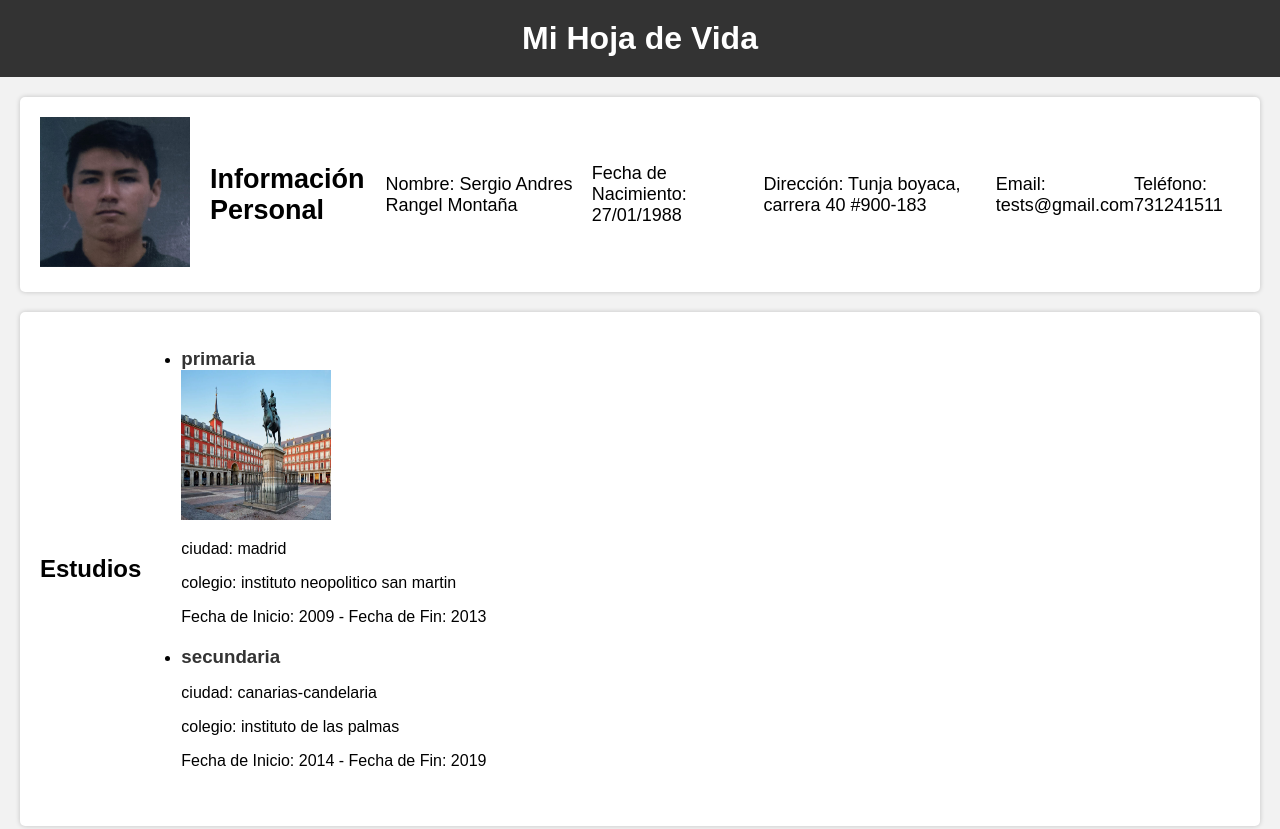
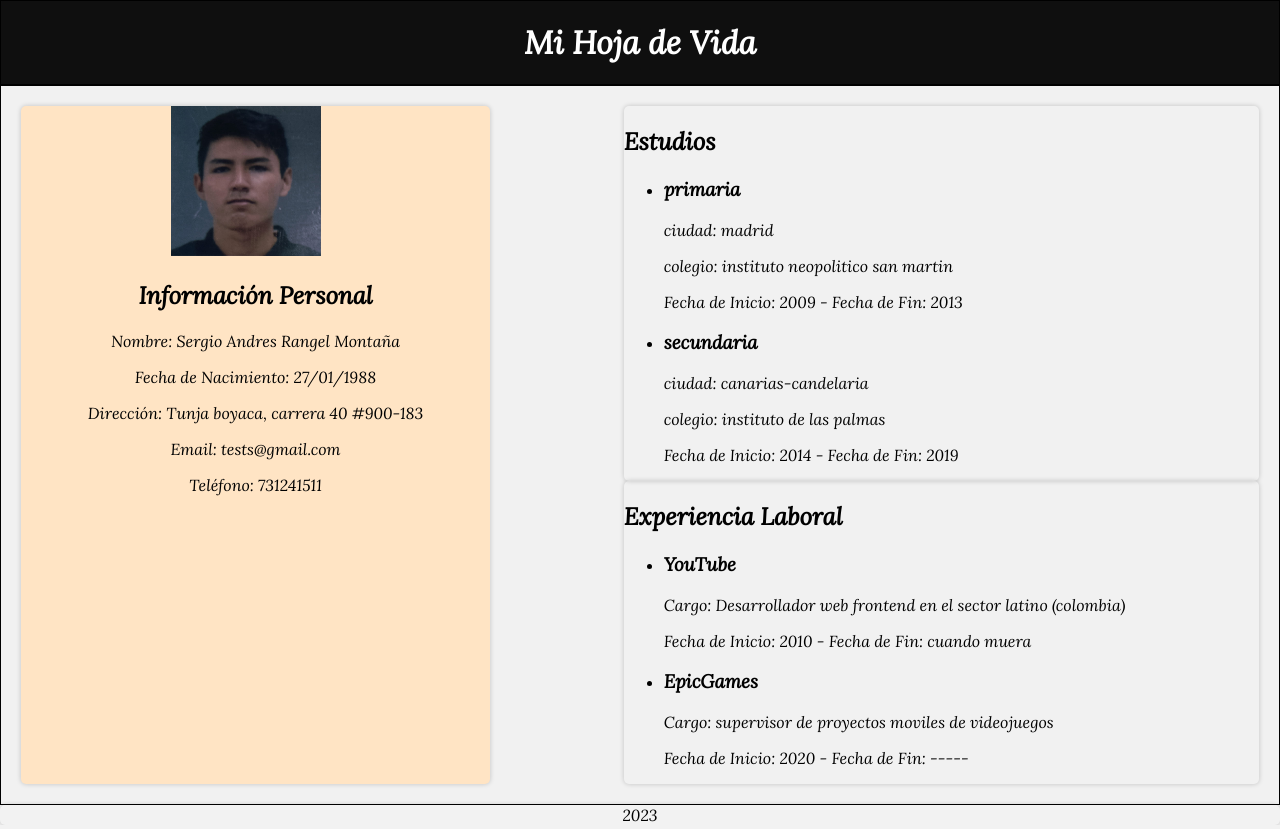
Before and after one commit to 231273214/Hoja-de-vida, a plain HTML site: page index.html in a window 1280 px wide. Shown: the top 829 px of the page. Drawn offline with Linux system fonts and the light colour scheme.

Commit message:
Segundo commit se realizaron cambios a las fuentes de las letras y el orden de las cajas  git

```diff
--- a/CSS/index.css
+++ b/CSS/index.css
@@ -3,46 +3,83 @@
     margin: 0;
     padding: 0;
     background-color: #f2f2f2;
+    font-family: 'Lora', serif;
 }
 
 .cabecera{
-    background-color: #333;
+    border: 1px solid black;
+    background: #0f0f0f;
+    padding: 20px;
     color: white;
     text-align: center;
-    padding: 20px 0;
+    font-family: 'Lora', serif;
 }
 
 h1 {
-    margin: 0;
+    margin: 1px;
 }
-.imagen_perfil{
-margin-right: 20px;
-}
-.imagen_perfil2 {
-    flex: ;
-    margin-right: 10px;
+.flex-container{
+    border: 1px solid black;
+    background: #f1f1f1;
+    padding: 20px;
+    display: flex;
+    flex-direction: column;
+    display: grid;
+    grid-template-areas:
+    'cj1 . cj2'
+    'cj1 . cj3' ;
 }
 
-section {
+.caja{
+    border: 1px solid rgb(70, 69, 69);
     background-color: white;
-    margin: 20px;
-    padding: 20px;
+    color: black;
+    font-family: 'Lora', serif;
+    font-weight: bold;
     border-radius: 5px;
     box-shadow: 0 0 5px rgba(0, 0, 0, 0.2);
     display: flex;
     align-items: center;
+    margin: 20px;
+}
+.caja1{
+    border-radius: 5px;
+    box-shadow: 0 0 5px rgba(0, 0, 0, 0.2);
+    font-family: 'Lora', serif;
+    text-align: center;
+    background-color: bisque;
+    grid-area: cj1;
+}
+.caja2{
+    border-radius: 5px;
+    box-shadow: 0 0 5px rgba(0, 0, 0, 0.2);
+    font-family: 'Lora', serif;
+    grid-area: cj2;
+}
+.caja3{
+    border-radius: 5px;
+    box-shadow: 0 0 5px rgba(0, 0, 0, 0.2);
+    font-family: 'Lora', serif;
+    grid-area: cj3;
+}
+.footer{
+    border-radius: 5px;
+    box-shadow: 0 0 5px rgba(0, 0, 0, 0.2);
+    text-align-last: center;
 }
 
-
-#informacion-personal {
+.imagen_perfil{
+    margin-right: 20px;
+}
+#caja {
     font-size: 18px;
 }
 
-#experiencia-laboral li {
+#caja li {
     margin-bottom: 20px;
 }
 
-#experiencia-laboral h3 {
+#caja h3 {
     margin: 0;
     color: #333;
 }
--- a/index.html
+++ b/index.html
@@ -4,13 +4,17 @@
         <meta charset="UTF-8">
         <meta name="viewport" content="width=device-width, initial-scale=1.0">
         <link rel="stylesheet" href="CSS/index.css">
+        <link rel="preconnect" href="https://fonts.googleapis.com">
+        <link rel="preconnect" href="https://fonts.gstatic.com" crossorigin>
+        <link href="https://fonts.googleapis.com/css2?family=Lora:ital@1&display=swap" rel="stylesheet">
         <title>Mi Hoja de Vida</title>
     </head>
     <body class="cuerpo">
         <header class="cabecera">
             <h1>Mi Hoja de Vida</h1>
         </header>
-   <section id="informacion-personal">
+        <main class="flex-container" >
+            <section class="caja1">
                 <div class="imagen_perfil">
                     <img src="Imagenes/fotoperfil.jpeg" width="150" height="150">
                 </div>
@@ -22,15 +26,11 @@
                 <p>Teléfono: 731241511</p>
             </section>
 
-    <section id="experiencia-laboral">
+            <section class="caja2">
                 <h2>Estudios</h2>
-
                 <ul>
                     <li>
                         <h3>primaria</h3>
-                <div class="imagen_perfil2">
-                    <img src="Imagenes/Madrid.webp" width="150" height="150">
-                </div>
                         <p>ciudad: madrid</p>
                         <p>colegio: instituto neopolitico san martin</p>
                         <p>Fecha de Inicio: 2009 - Fecha de Fin: 2013</p>
@@ -44,7 +44,7 @@
                 </ul>
             </section>
 
-    <section id="experiencia-laboral">
+            <section class="caja3">
                 <h2>Experiencia Laboral</h2>
                 <ul>
                     <li>
@@ -60,6 +60,7 @@
 
                 </ul>
             </section>
-
+        </main>
+        <footer class="footer">2023</footer>
     </body>
 </html>
```
Lines whose indentation alone changed are shown as unchanged.
